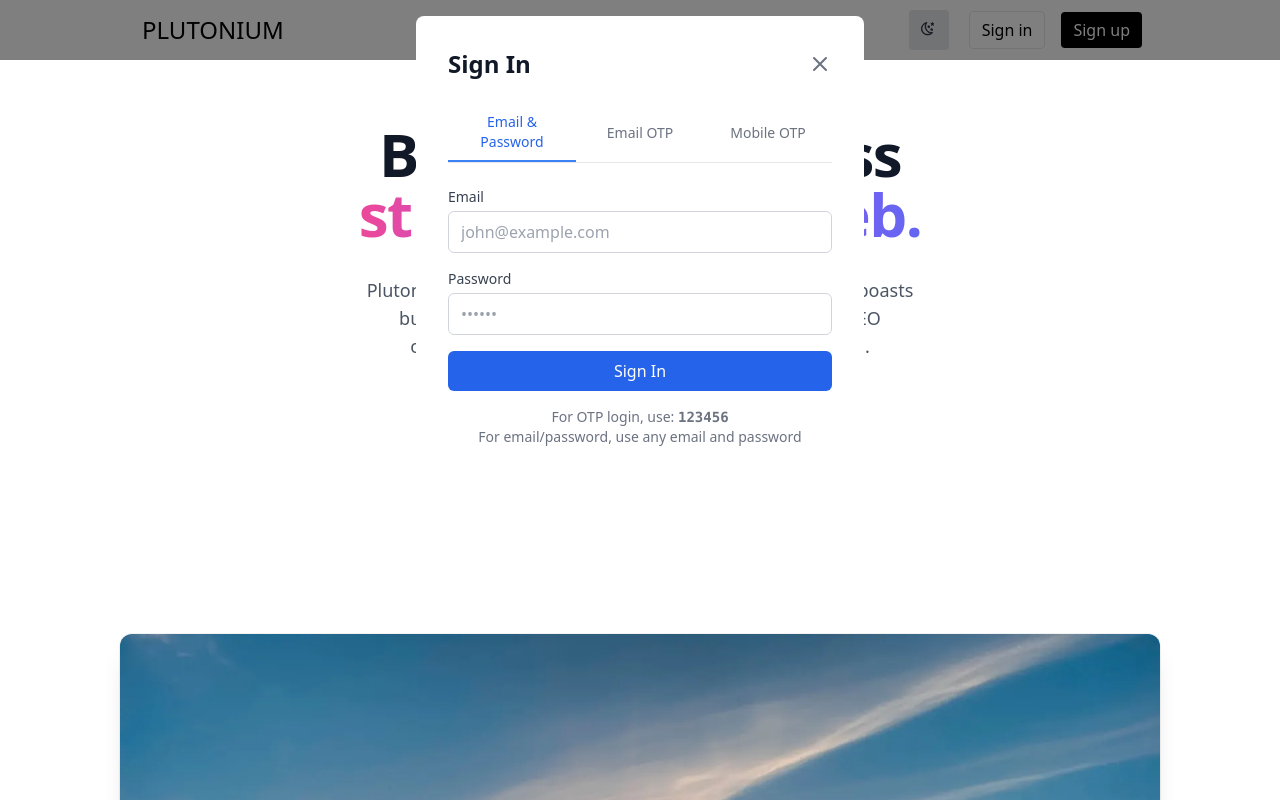
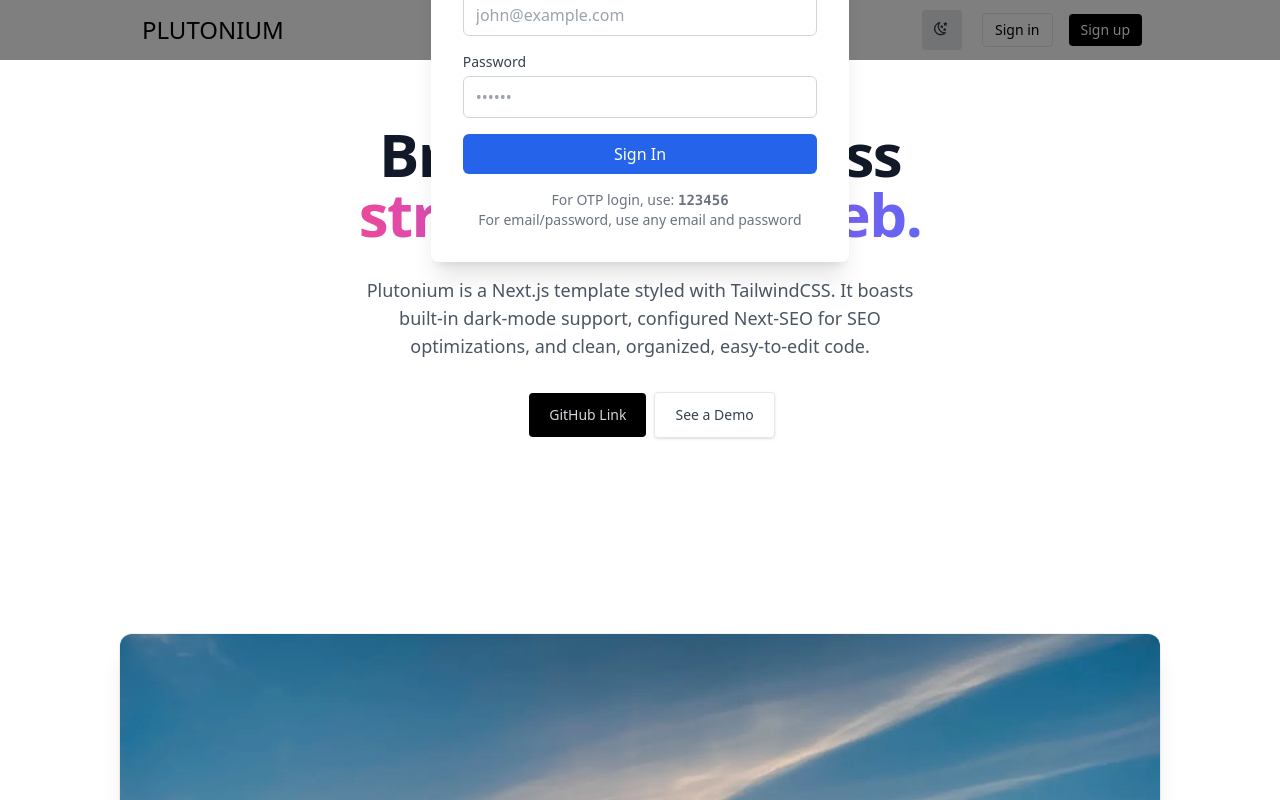
Before and after one commit to thegrihome/TheGrihomeUI, a Next.js app: page / in a window 1280 px wide. Both pictures are taken after a click on the button "Sign in". Shown: the top 800 px of the page. Built offline with nearby package versions, Linux system fonts and the light colour scheme.

Commit message:
add carat and show login signup in mobile
Signed-off-by: Saicharan Poduri <thegrihome@gmail.com>

```diff
--- a/components/Header.tsx
+++ b/components/Header.tsx
@@ -132,12 +132,13 @@ const Header: NextPage = () => {
             <div className="relative">
               <button
                 onClick={() => setUserMenuOpen(!userMenuOpen)}
-                className="invisible md:visible flex items-center space-x-2 text-black dark:text-gray-300 hover:text-gray-700 dark:hover:text-white transition duration-300"
+                className="flex items-center space-x-2 text-black dark:text-gray-300 hover:text-gray-700 dark:hover:text-white transition duration-300"
               >
-                <div className="w-8 h-8 bg-blue-500 rounded-full flex items-center justify-center text-white font-medium">
+                <div className="w-8 h-8 bg-blue-500 rounded-full flex items-center justify-center text-white font-medium text-sm">
                   {user.firstName.charAt(0)}{user.lastName.charAt(0)}
                 </div>
-                <span className="font-medium">Welcome {user.firstName} {user.lastName}</span>
+                <span className="font-medium hidden md:block">Welcome {user.firstName} {user.lastName}</span>
+                <span className="font-medium md:hidden">{user.firstName}</span>
                 <svg className="w-4 h-4" fill="none" stroke="currentColor" viewBox="0 0 24 24">
                   <path strokeLinecap="round" strokeLinejoin="round" strokeWidth="2" d="M19 9l-7 7-7-7" />
                 </svg>
@@ -161,14 +162,16 @@ const Header: NextPage = () => {
           ) : (
             <>
               <button
+                id="signin-button"
                 onClick={handleSignIn}
-                className="invisible dark:hover:border-gray-500 hover:shadow-md transition duration-300 mr-4 text-black border px-3 py-1.5 rounded dark:text-gray-300 md:visible"
+                className="dark:hover:border-gray-500 hover:shadow-md transition duration-300 mr-2 md:mr-4 text-black border px-2 md:px-3 py-1.5 rounded dark:text-gray-300 text-sm"
               >
                 Sign in
               </button>
               <button
+                id="signup-button"
                 onClick={handleSignUp}
-                className="invisible md:visible px-3 py-1.5 transition-colors hover:bg-gray-800 dark:hover:bg-gray-200 text-white dark:text-black bg-black dark:bg-white rounded"
+                className="px-2 md:px-3 py-1.5 transition-colors hover:bg-gray-800 dark:hover:bg-gray-200 text-white dark:text-black bg-black dark:bg-white rounded text-sm"
               >
                 Sign up
               </button>
--- a/components/auth/AuthModal.tsx
+++ b/components/auth/AuthModal.tsx
@@ -1,4 +1,5 @@
 import { useSelector } from 'react-redux'
+import { useEffect, useState } from 'react'
 import { RootState } from '@/store/store'
 import SignupForm from './SignupForm'
 import EmailOTPVerification from './EmailOTPVerification'
@@ -13,9 +14,33 @@ interface AuthModalProps {
 
 export default function AuthModal({ isOpen, mode, onClose }: AuthModalProps) {
   const { signupStep } = useSelector((state: RootState) => state.auth)
+  const [caretPosition, setCaretPosition] = useState<{ left: number; show: boolean }>({ left: 50, show: false })
+
+  useEffect(() => {
+    if (isOpen) {
+      // Calculate caret position based on button
+      const buttonId = mode === 'login' ? 'signin-button' : 'signup-button'
+      const button = document.getElementById(buttonId)
+
+      if (button) {
+        const rect = button.getBoundingClientRect()
+        const buttonCenter = rect.left + rect.width / 2
+        const viewportWidth = window.innerWidth
+        const leftPercentage = (buttonCenter / viewportWidth) * 100
+
+        setCaretPosition({
+          left: Math.min(Math.max(leftPercentage, 10), 90), // Keep between 10% and 90%
+          show: true
+        })
+      }
+    } else {
+      setCaretPosition({ left: 50, show: false })
+    }
+  }, [isOpen, mode])
 
   if (!isOpen) return null
 
+  const renderModal = () => {
     if (mode === 'login') {
       return <LoginForm onClose={onClose} />
     }
@@ -35,3 +60,28 @@ export default function AuthModal({ isOpen, mode, onClose }: AuthModalProps) {
 
     return null
   }
+
+  return (
+    <>
+      {/* Backdrop */}
+      <div className="fixed inset-0 bg-black bg-opacity-50 z-50" onClick={onClose} />
+
+      {/* Caret */}
+      {caretPosition.show && (
+        <div
+          className="fixed top-16 z-50 pointer-events-none"
+          style={{ left: `${caretPosition.left}%`, transform: 'translateX(-50%)' }}
+        >
+          <div className="w-0 h-0 border-l-8 border-r-8 border-b-8 border-l-transparent border-r-transparent border-b-white dark:border-b-gray-800" />
+        </div>
+      )}
+
+      {/* Modal Content */}
+      <div className="fixed inset-0 flex items-center justify-center z-50 p-4 pointer-events-none">
+        <div className="pointer-events-auto">
+          {renderModal()}
+        </div>
+      </div>
+    </>
+  )
+}
--- a/components/auth/EmailOTPVerification.tsx
+++ b/components/auth/EmailOTPVerification.tsx
@@ -76,8 +76,7 @@ export default function EmailOTPVerification({ onClose }: EmailOTPVerificationPr
   }
 
   return (
-    <div className="fixed inset-0 bg-black bg-opacity-50 flex items-center justify-center z-50 p-4">
-      <div className="bg-white dark:bg-gray-800 rounded-lg p-6 md:p-8 max-w-md w-full max-h-[90vh] overflow-y-auto my-auto">
+    <div className="bg-white dark:bg-gray-800 rounded-lg p-6 md:p-8 max-w-md w-full max-h-[90vh] overflow-y-auto my-auto shadow-xl">
         <div className="flex justify-between items-center mb-6">
           <h2 className="text-2xl font-bold text-gray-900 dark:text-white">Verify Email</h2>
           <button
@@ -153,7 +152,6 @@ export default function EmailOTPVerification({ onClose }: EmailOTPVerificationPr
         <div className="mt-4 text-center text-sm text-gray-500 dark:text-gray-400">
           <p>Use OTP: <span className="font-mono font-bold">123456</span> for testing</p>
         </div>
-      </div>
     </div>
   )
 }
--- a/components/auth/LoginForm.tsx
+++ b/components/auth/LoginForm.tsx
@@ -129,8 +129,7 @@ export default function LoginForm({ onClose }: LoginFormProps) {
   }
 
   return (
-    <div className="fixed inset-0 bg-black bg-opacity-50 flex items-center justify-center z-50 p-4">
-      <div className="bg-white dark:bg-gray-800 rounded-lg p-6 md:p-8 max-w-md w-full max-h-[90vh] overflow-y-auto my-auto">
+    <div className="bg-white dark:bg-gray-800 rounded-lg p-6 md:p-8 max-w-md w-full max-h-[90vh] overflow-y-auto my-auto shadow-xl">
         <div className="flex justify-between items-center mb-6">
           <h2 className="text-2xl font-bold text-gray-900 dark:text-white">Sign In</h2>
           <button
@@ -322,7 +321,6 @@ export default function LoginForm({ onClose }: LoginFormProps) {
           <p>For OTP login, use: <span className="font-mono font-bold">123456</span></p>
           <p>For email/password, use any email and password</p>
         </div>
-      </div>
     </div>
   )
 }
--- a/components/auth/MobileOTPVerification.tsx
+++ b/components/auth/MobileOTPVerification.tsx
@@ -78,8 +78,7 @@ export default function MobileOTPVerification({ onClose }: MobileOTPVerification
   }
 
   return (
-    <div className="fixed inset-0 bg-black bg-opacity-50 flex items-center justify-center z-50 p-4">
-      <div className="bg-white dark:bg-gray-800 rounded-lg p-6 md:p-8 max-w-md w-full max-h-[90vh] overflow-y-auto my-auto">
+    <div className="bg-white dark:bg-gray-800 rounded-lg p-6 md:p-8 max-w-md w-full max-h-[90vh] overflow-y-auto my-auto shadow-xl">
         <div className="flex justify-between items-center mb-6">
           <h2 className="text-2xl font-bold text-gray-900 dark:text-white">Verify Mobile</h2>
           <button
@@ -164,7 +163,6 @@ export default function MobileOTPVerification({ onClose }: MobileOTPVerification
         <div className="mt-4 text-center text-sm text-gray-500 dark:text-gray-400">
           <p>Use OTP: <span className="font-mono font-bold">123456</span> for testing</p>
         </div>
-      </div>
     </div>
   )
 }
--- a/components/auth/SignupForm.tsx
+++ b/components/auth/SignupForm.tsx
@@ -75,8 +75,7 @@ export default function SignupForm({ onClose }: SignupFormProps) {
   }
 
   return (
-    <div className="fixed inset-0 bg-black bg-opacity-50 flex items-center justify-center z-50 p-4">
-      <div className="bg-white dark:bg-gray-800 rounded-lg p-6 md:p-8 max-w-md w-full max-h-[90vh] overflow-y-auto my-auto">
+    <div className="bg-white dark:bg-gray-800 rounded-lg p-6 md:p-8 max-w-md w-full max-h-[90vh] overflow-y-auto my-auto shadow-xl">
         <div className="flex justify-between items-center mb-6">
           <h2 className="text-2xl font-bold text-gray-900 dark:text-white">Sign Up</h2>
           <button
@@ -250,7 +249,6 @@ export default function SignupForm({ onClose }: SignupFormProps) {
             {isLoading ? 'Creating Account...' : 'Sign Up'}
           </button>
         </form>
-      </div>
     </div>
   )
 }
```
Lines whose indentation alone changed are shown as unchanged.
